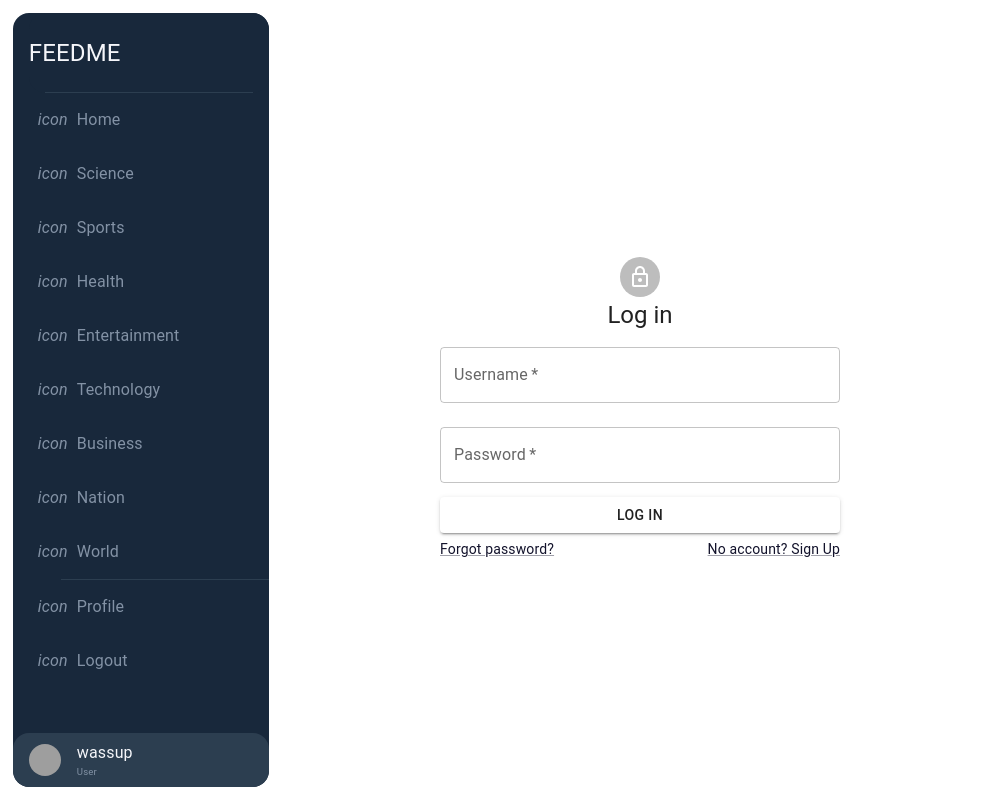
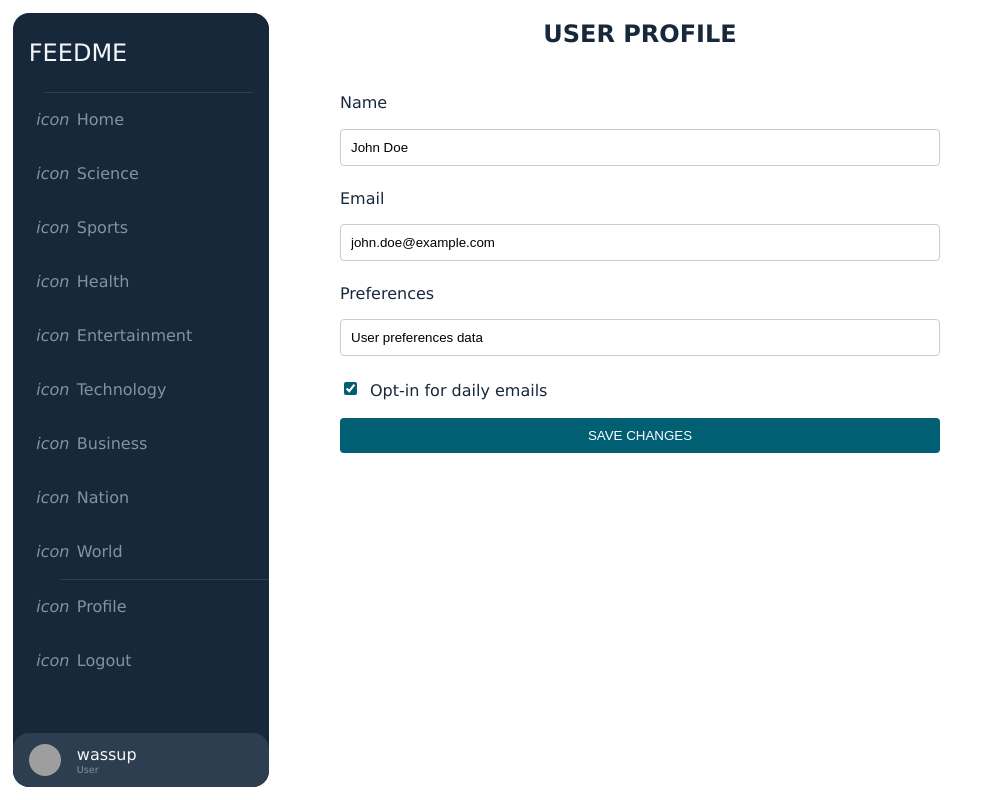
Before and after one commit to zzyin66/feedme, a React (Create React App) app in the folder client/: page /profile in a window 1280 px wide. Before the commit this address led to /login. Shown: the whole page, without its empty margins (0-990 px from the left). Built offline with nearby package versions, Linux system fonts and the light colour scheme; grey boxes are pictures that could not be loaded.

Commit message:
Frontend started for Profile page

```diff
--- a/client/src/components/App.tsx
+++ b/client/src/components/App.tsx
@@ -1,13 +1,14 @@
-import React from "react";
-import { BrowserRouter, Routes, Route, Navigate } from "react-router-dom";
-import "./App.css";
-import { Login } from "./routes/Login";
-import { Register } from "./routes/Register";
-import { ProtectedRoute } from "./lib/ProtectedRoute";
-import { Logout } from "./routes/Logout";
-import { HomePage } from "./routes/HomePage";
-import { Category } from "./routes/Category";
-import { NavBar } from "./lib/Navbar";
+import React from 'react';
+import { BrowserRouter, Routes, Route, Navigate } from 'react-router-dom';
+import './App.css';
+import { Login } from './routes/Login';
+import { Register } from './routes/Register';
+import { ProtectedRoute } from './lib/ProtectedRoute';
+import { Logout } from './routes/Logout';
+import { HomePage } from './routes/HomePage';
+import { Category } from './routes/Category';
+import { Profile } from './routes/Profile';
+import { NavBar } from './lib/Navbar';
 
 function App() {
   return (
@@ -15,7 +16,7 @@ function App() {
       <NavBar />
       <Routes>
         <Route
-          path="/home"
+          path='/home'
           element={
             <ProtectedRoute>
               <HomePage />
@@ -23,17 +24,19 @@ function App() {
           }
         />
         <Route
-          path="category/:category"
+          path='category/:category'
           element={
             <ProtectedRoute>
               <Category />
             </ProtectedRoute>
           }
         />
-        <Route path="/login" element={<Login />} />
-        <Route path="/logout" element={<Logout />} />
-        <Route path="/register" element={<Register />} />
-        <Route path="*" element={<Navigate to="/home" replace />} />
+        <Route path='/login' element={<Login />} />
+        <Route path='/logout' element={<Logout />} />
+        <Route path='/register' element={<Register />} />
+        <Route path='/profile' element={<Profile />} />
+
+        <Route path='*' element={<Navigate to='/home' replace />} />
       </Routes>
     </BrowserRouter>
   );
--- a/client/src/components/lib/Navbar/Navbar.tsx
+++ b/client/src/components/lib/Navbar/Navbar.tsx
@@ -1,63 +1,63 @@
-import React from "react";
-import "./Navbar.css";
-import { useNavigate } from "react-router-dom";
+import React from 'react';
+import './Navbar.css';
+import { useNavigate } from 'react-router-dom';
 
 const pages = [
-  { text: "Home", href: "/home" },
-  { text: "Science", href: "/category/science" },
-  { text: "Sports", href: "/category/sports" },
-  { text: "Health", href: "/category/health" },
-  { text: "Entertainment", href: "/category/entertainment" },
-  { text: "Technology", href: "/category/technology" },
-  { text: "Business", href: "/category/business" },
-  { text: "Nation", href: "/category/nation" },
-  { text: "World", href: "/category/world" },
+  { text: 'Home', href: '/home' },
+  { text: 'Science', href: '/category/science' },
+  { text: 'Sports', href: '/category/sports' },
+  { text: 'Health', href: '/category/health' },
+  { text: 'Entertainment', href: '/category/entertainment' },
+  { text: 'Technology', href: '/category/technology' },
+  { text: 'Business', href: '/category/business' },
+  { text: 'Nation', href: '/category/nation' },
+  { text: 'World', href: '/category/world' },
 ];
 
 const settings = [
-  { text: "Profile", href: "/" },
-  { text: "Logout", href: "/logout" },
+  { text: 'Profile', href: '/profile' },
+  { text: 'Logout', href: '/logout' },
 ];
 
 export const NavBar = () => {
   const navigate = useNavigate();
   return (
-    <div className="nav-bar">
-      <div className="nav-header">
-        <a className="nav-title" href="/home">
+    <div className='nav-bar'>
+      <div className='nav-header'>
+        <a className='nav-title' href='/home'>
           FEEDME
         </a>
         <hr />
       </div>
-      <div className="nav-content">
+      <div className='nav-content'>
         {pages.map((page) => (
-          <div className="nav-button" onClick={() => navigate(page.href)}>
-            <i className="fas fa-palette">icon</i>
+          <div className='nav-button' onClick={() => navigate(page.href)}>
+            <i className='fas fa-palette'>icon</i>
             <span>{page.text}</span>
           </div>
         ))}
         <hr />
         {settings.map((setting) => (
-          <div className="nav-button" onClick={() => navigate(setting.href)}>
-            <i className="fas fa-palette">icon</i>
+          <div className='nav-button' onClick={() => navigate(setting.href)}>
+            <i className='fas fa-palette'>icon</i>
             <span>{setting.text}</span>
           </div>
         ))}
       </div>
-      <input className="nav-footer-toggle" type="checkbox" />
-      <div className="nav-footer">
-        <div className="nav-footer-heading">
-          <div className="nav-footer-avatar">
+      <input className='nav-footer-toggle' type='checkbox' />
+      <div className='nav-footer'>
+        <div className='nav-footer-heading'>
+          <div className='nav-footer-avatar'>
             <img
-              src="https://gravatar.com/avatar/4474ca42d303761c2901fa819c4f2547"
-              alt=""
+              src='https://gravatar.com/avatar/4474ca42d303761c2901fa819c4f2547'
+              alt=''
             />
           </div>
-          <div className="nav-footer-titlebox">
-            <a className="nav-footer-title" href="/home">
+          <div className='nav-footer-titlebox'>
+            <a className='nav-footer-title' href='/home'>
               wassup
             </a>
-            <span className="nav-footer-subtitle">User</span>
+            <span className='nav-footer-subtitle'>User</span>
           </div>
         </div>
       </div>
--- /dev/null
+++ b/client/src/components/routes/Profile/Profile.css
@@ -0,0 +1,69 @@
+.profile-container {
+  display: flex;
+  flex-direction: column;
+  align-items: center;
+  color: var(--font-dark);
+  margin-bottom: 1vw;
+}
+
+.profile-header {
+  text-transform: uppercase;
+  display: flex;
+  justify-content: center;
+  align-items: center;
+  margin-bottom: 2vw;
+}
+
+.profile-form {
+  width: 100%;
+  max-width: 600px;
+  display: flex;
+  flex-direction: column;
+  gap: 10px;
+}
+
+.profile-form h2 {
+  text-align: center;
+  margin-bottom: 2vw;
+}
+
+.profile-form label {
+  margin-bottom: 0.5vw;
+}
+
+.profile-form input,
+.profile-form textarea {
+  padding: 10px;
+  margin-bottom: 1vw;
+  border: 1px solid #ccc;
+  border-radius: 4px;
+}
+
+.profile-form button {
+  padding: 10px 20px;
+  text-transform: uppercase;
+  background-color: #005f73;
+  color: white;
+  border: none;
+  border-radius: 4px;
+  cursor: pointer;
+  transition: background-color 0.3s ease;
+}
+
+.profile-form button:hover {
+  background-color: #0a9396;
+}
+
+/* Checkbox customization */
+.profile-form .checkbox-container {
+  display: flex;
+  align-items: center;
+}
+
+.profile-form .checkbox-label {
+  margin-left: 10px;
+}
+
+.profile-form input[type='checkbox'] {
+  accent-color: #005f73;
+}
--- /dev/null
+++ b/client/src/components/routes/Profile/Profile.tsx
@@ -0,0 +1,87 @@
+import React, { useState } from 'react';
+import './Profile.css';
+
+export const Profile = () => {
+  // Dummy data for demonstration
+  const [userProfile, setUserProfile] = useState({
+    name: 'John Doe',
+    email: 'john.doe@example.com',
+    preferences: 'User preferences data', // I know string isnt the correct format
+    dailyEmailOptIn: true,
+  });
+
+  const handleInputChange = (
+    e:
+      | React.ChangeEvent<HTMLInputElement>
+      | React.ChangeEvent<HTMLTextAreaElement>
+  ) => {
+    const target = e.target as HTMLInputElement; // Assuming most controls will be input elements
+    if (target.type === 'checkbox') {
+      setUserProfile({
+        ...userProfile,
+        [target.name]: target.checked,
+      });
+    } else {
+      setUserProfile({
+        ...userProfile,
+        [target.name]: target.value,
+      });
+    }
+  };
+  const handleSubmit = (e: React.FormEvent<HTMLFormElement>) => {
+    e.preventDefault();
+    // API call to update the user profile
+    console.log(userProfile);
+  };
+
+  return (
+    <div className='profile-container'>
+      <div className='profile-header'>
+        <h2>User Profile</h2>
+      </div>
+      <form onSubmit={handleSubmit} className='profile-form'>
+        <label htmlFor='name'>Name</label>
+        <input
+          type='text'
+          id='name'
+          name='name'
+          value={userProfile.name}
+          onChange={handleInputChange}
+        />
+
+        <label htmlFor='email'>Email</label>
+        <input
+          type='email'
+          id='email'
+          name='email'
+          value={userProfile.email}
+          onChange={handleInputChange}
+        />
+
+        <label htmlFor='preferences'>Preferences</label>
+        <input
+          type='text'
+          id='preferences'
+          name='preferences'
+          value={userProfile.preferences}
+          onChange={handleInputChange}
+        />
+
+        <div className='checkbox-container'>
+          <input
+            type='checkbox'
+            id='dailyEmailOptIn'
+            name='dailyEmailOptIn'
+            checked={userProfile.dailyEmailOptIn}
+            onChange={handleInputChange}
+          />
+          <label htmlFor='dailyEmailOptIn' className='checkbox-label'>
+            Opt-in for daily emails
+          </label>
+        </div>
+
+        <button type='submit'>Save Changes</button>
+      </form>
+    </div>
+  );
+};
--- /dev/null
+++ b/client/src/components/routes/Profile/index.ts
@@ -0,0 +1 @@
+export * from './Profile';
```
